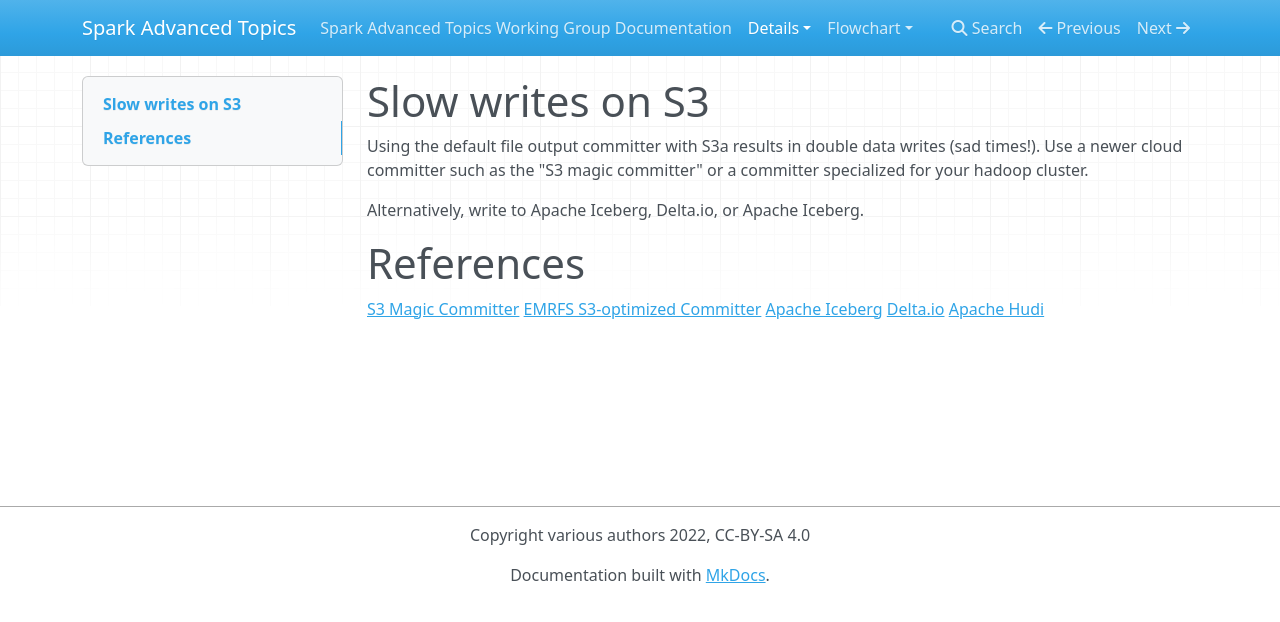
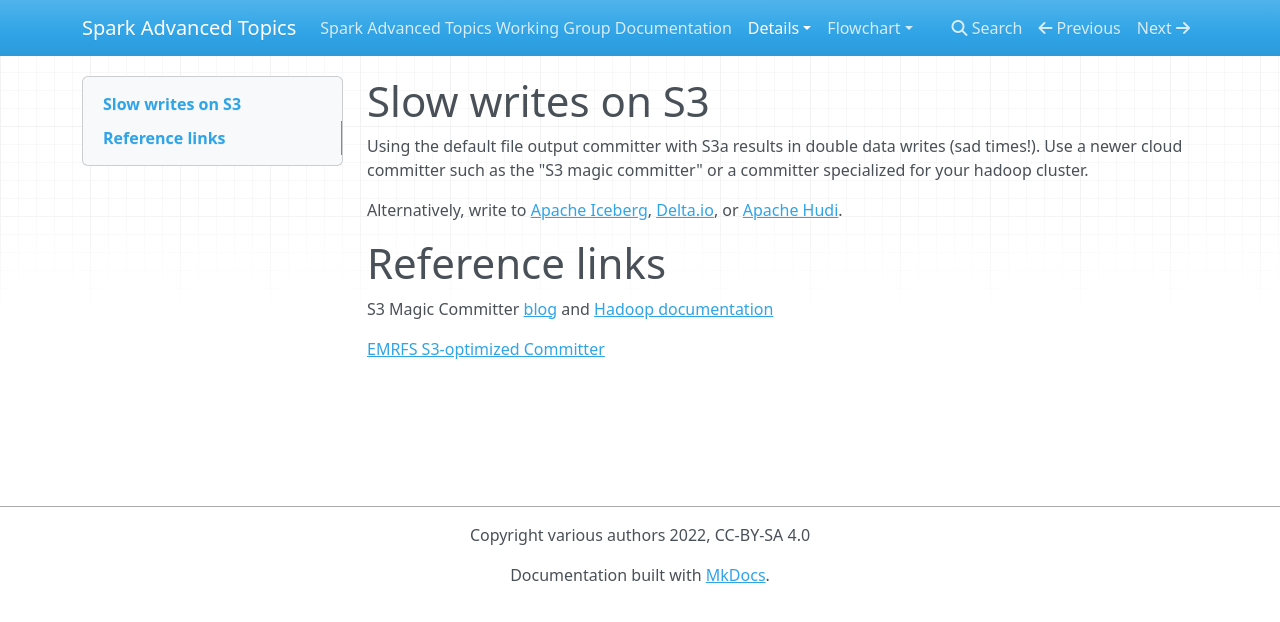
Before and after one commit to holdenk/spark-flowchart, an MkDocs documentation site: the page built from docs/details/slow-writes-s3.md, in a window 1280 px wide. Shown: the top 622 px of the page. Built offline with MkDocs 1.6.1, drawn with Linux system fonts in a browser that asks for light colours; nearby versions of some CDN libraries.

Commit message:
fix formatting

```diff
--- a/docs/details/slow-writes-s3.md
+++ b/docs/details/slow-writes-s3.md
@@ -3,11 +3,9 @@
 Using the default file output committer with S3a results in double data writes (sad times!).
 Use a newer cloud committer such as the "S3 magic committer" or a committer specialized for your hadoop cluster.
 
-Alternatively, write to Apache Iceberg, Delta.io, or Apache Iceberg.
+Alternatively, write to [Apache Iceberg](https://iceberg.apache.org/), [Delta.io](https://delta.io/), or [Apache Hudi](http://127.0.0.1:8000/).
 
-# References
-[S3 Magic Committer](https://spot.io/blog/improve-apache-spark-performance-with-the-s3-magic-committer/)
+# Reference links
+S3 Magic Committer [blog](https://spot.io/blog/improve-apache-spark-performance-with-the-s3-magic-committer/) and [Hadoop documentation](https://hadoop.apache.org/docs/stable/hadoop-aws/tools/hadoop-aws/committers.html)
+
 [EMRFS S3-optimized Committer](https://docs.aws.amazon.com/emr/latest/ReleaseGuide/emr-spark-committer-reqs.html)
-[Apache Iceberg](https://iceberg.apache.org/)
-[Delta.io](https://delta.io/)
-[Apache Hudi](https://hudi.apache.org/)
```
